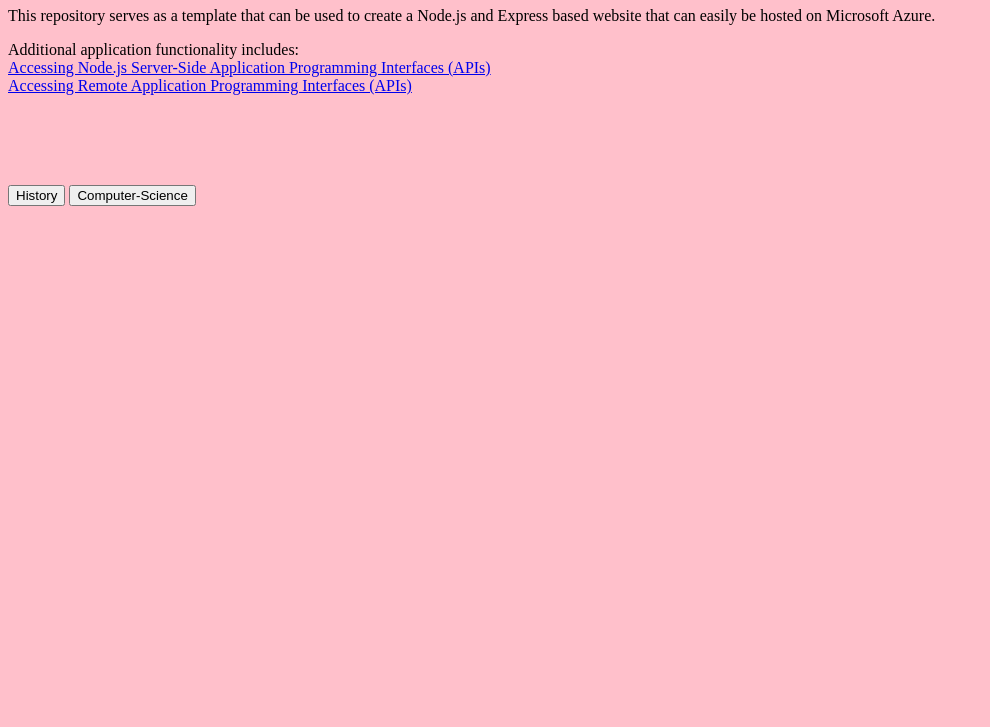
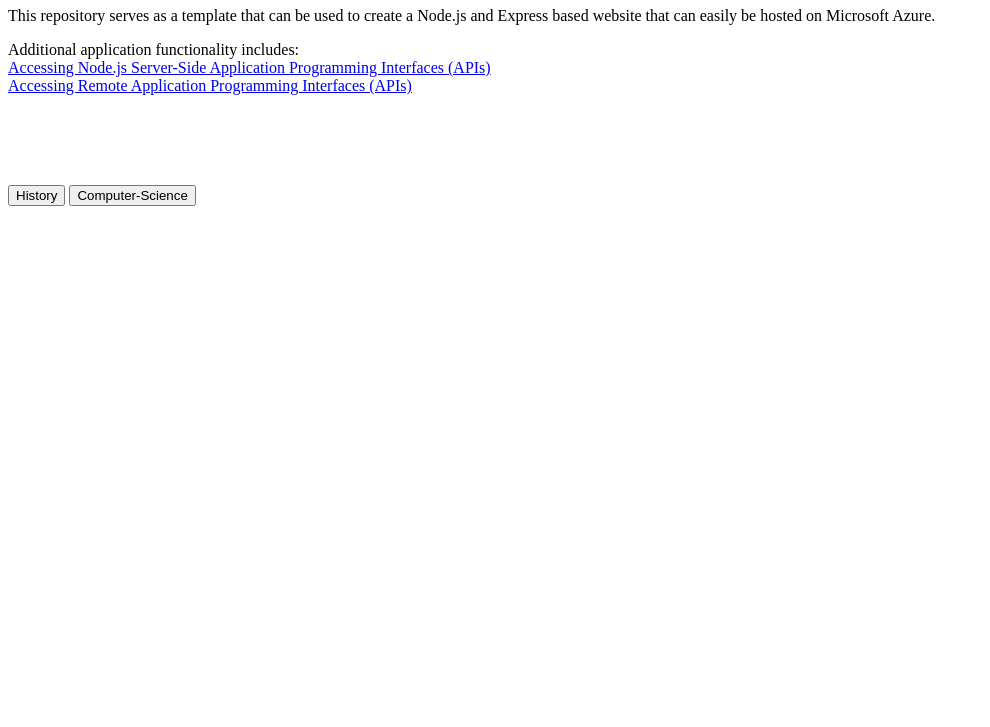
Before and after one commit to Matt-J-Stewart/anotherDB, a website: page static/index.html in a window 1280 px wide. Shown: the part 73-800 px from the top of the page, without its empty margins (0-990 px from the left). Drawn offline with Linux system fonts and the light colour scheme.

Commit message:
adjusted function

```diff
--- a/static/index.html
+++ b/static/index.html
@@ -3,7 +3,7 @@
 <head>
 <title>Node on Azure</title>
 </head>
-<body style="background-color:pink">
+<body>
 <h1>Node.js and Express Hosted on Microsoft Azure Template</h1>
 <p>This repository serves as a template that can be used to create a Node.js and Express based website that can easily
 be hosted on Microsoft Azure.</p>
```
